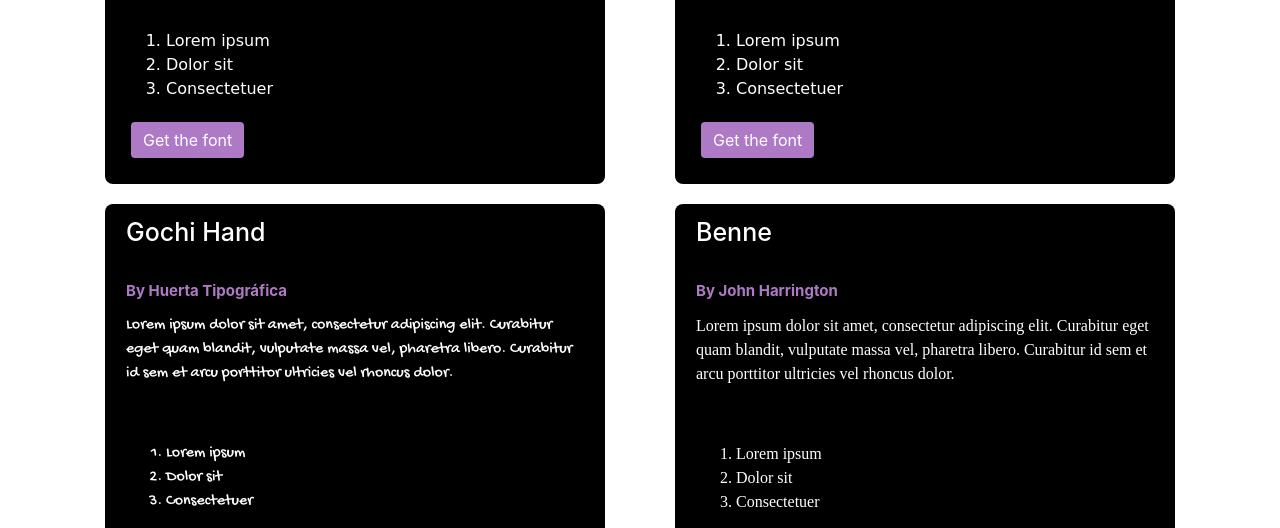
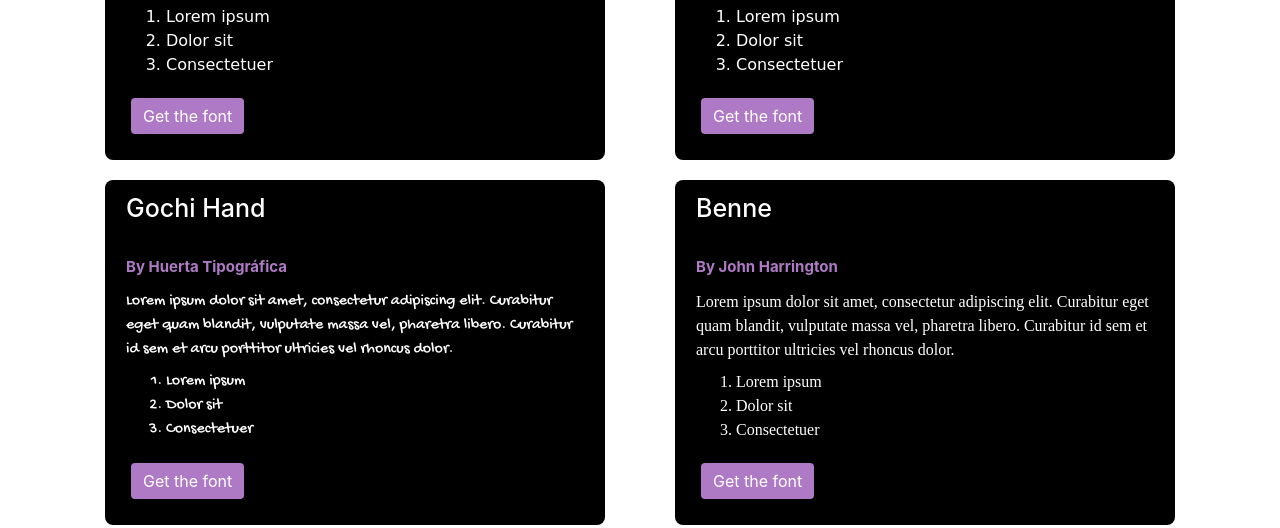
Before and after one commit to AditiPatil10/Font_Catalogue, a plain HTML site: page index.html in a window 1280 px wide. Shown: the part 330-858 px from the top of the page. Drawn offline with nearby package versions, Linux system fonts and the light colour scheme; a web font is replaced by a local one.

Commit message:
Update styles.css

```diff
--- a/styles.css
+++ b/styles.css
@@ -1,7 +1,3 @@
-dd{
-	height: 120px;
-}
-
 a{
 	color: white;
 	margin: 5px;
```
